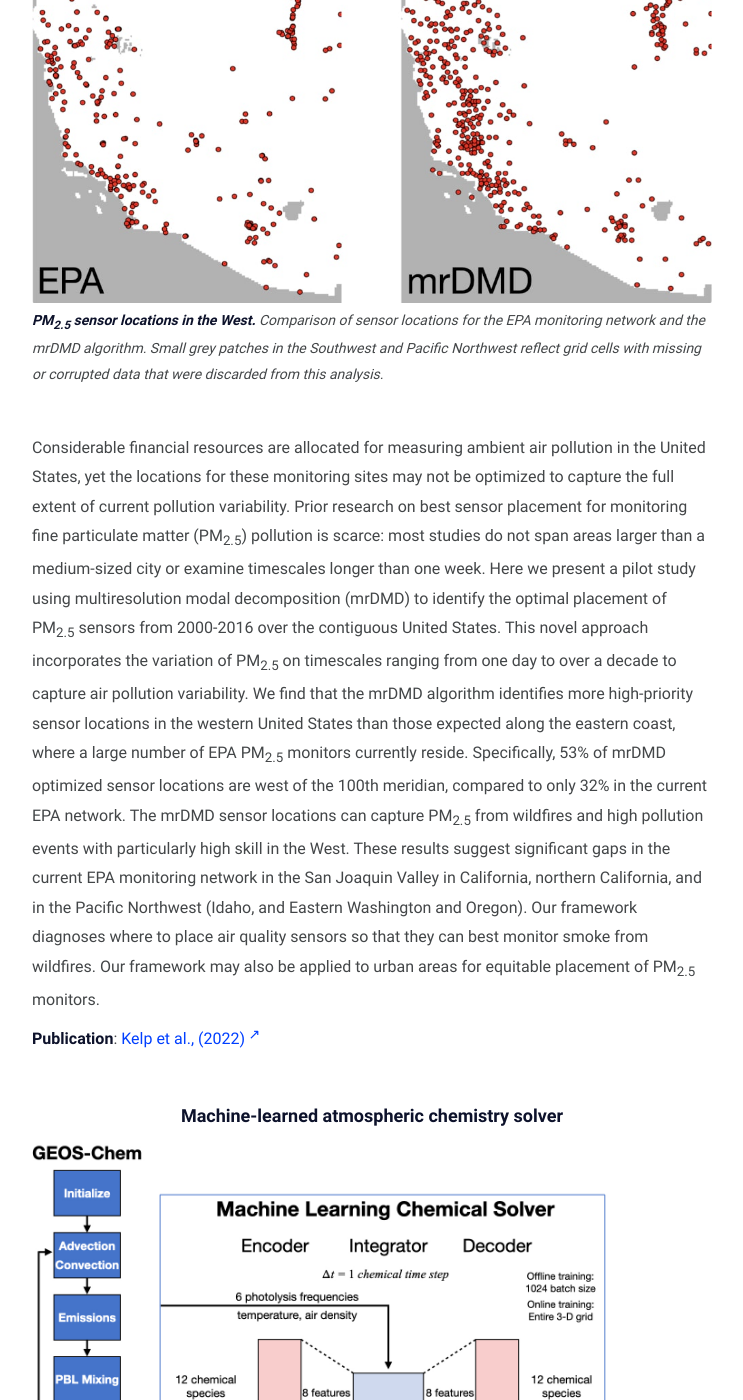
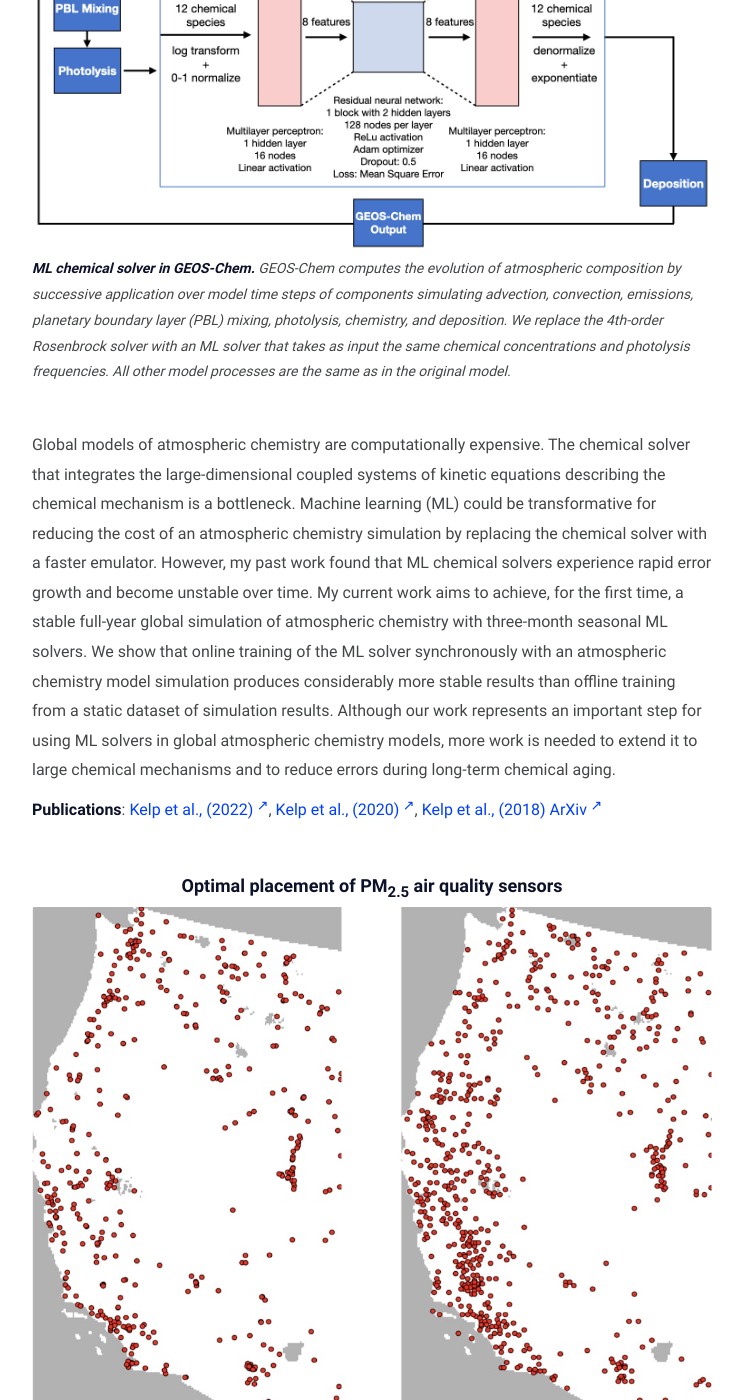
Before and after one commit to mkelp/mkelp.github.io, a Jekyll site: the page built from research.md, in a window 1280 px wide and 1400 px high, scrolled down 1919 px. Shown: the whole window, without its empty margins (268-1011 px from the left). Built offline with Jekyll 4.4.1, drawn with Linux system fonts in a browser that asks for light colours; some of the changed text lies outside the part shown.

Commit message:
Dec commit5

```diff
--- a/research.md
+++ b/research.md
@@ -27,6 +27,22 @@ Catastrophic wildfires pose substantial risk to public health, infrastructures,
 <br />
 
 
+<font size="+1"><p align="center"><strong>Machine-learned atmospheric chemistry solver</strong></p></font>
+<figure>
+<img src="/assets/img/onlineNN-min.png" alt="online NN fig">
+<figcaption><b>ML chemical solver in GEOS-Chem.</b> GEOS-Chem computes the evolution of atmospheric composition by successive application over model time steps of components simulating advection, convection, emissions, planetary boundary layer (PBL) mixing, photolysis, chemistry, and deposition. We replace the 4th-order Rosenbrock solver with an ML solver that takes as input the same chemical concentrations and photolysis frequencies. All other model processes are the same as in the original model.</figcaption>
+</figure>
+
+<br />
+
+Global models of atmospheric chemistry are computationally expensive. The chemical solver that integrates the large-dimensional coupled systems of kinetic equations describing the chemical mechanism is a bottleneck. Machine learning (ML) could be transformative for reducing the cost of an atmospheric chemistry simulation by replacing the chemical solver with a faster emulator. However, my past work found that ML chemical solvers experience rapid error growth and become unstable over time. My current work aims to achieve, for the first time, a stable full-year global simulation of atmospheric chemistry with three-month seasonal ML solvers. We show that online training of the ML solver synchronously with an atmospheric chemistry model simulation produces considerably more stable results than offline training from a static dataset of simulation results. Although our work represents an important step for using ML solvers in global atmospheric chemistry models, more work is needed to extend it to large chemical mechanisms and to reduce errors during long-term chemical aging.
+
+**Publications**: [Kelp et al., (2022)](https://doi.org/10.1029/2021MS002926){:target="_blank"}, [Kelp et al., (2020)](https://agupubs.onlinelibrary.wiley.com/doi/abs/10.1029/2020JD032759){:target="_blank"}, [Kelp et al., (2018) ArXiv](https://arxiv.org/abs/1808.03874){:target="_blank"}
+
+<br />
+
+
+
 <font size="+1"><p align="center"><strong>Optimal placement of PM<sub>2.5</sub> air quality sensors</strong></p></font>
 
 <figure>
@@ -42,21 +58,6 @@ Considerable financial resources are allocated for measuring ambient air polluti
 
 
 **Publication**: [Kelp et al., (2022)](https://iopscience.iop.org/article/10.1088/1748-9326/ac548f){:target="_blank"}
-
-<br />
-
-
-<font size="+1"><p align="center"><strong>Machine-learned atmospheric chemistry solver</strong></p></font>
-<figure>
-<img src="/assets/img/onlineNN-min.png" alt="online NN fig">
-<figcaption><b>ML chemical solver in GEOS-Chem.</b> GEOS-Chem computes the evolution of atmospheric composition by successive application over model time steps of components simulating advection, convection, emissions, planetary boundary layer (PBL) mixing, photolysis, chemistry, and deposition. We replace the 4th-order Rosenbrock solver with an ML solver that takes as input the same chemical concentrations and photolysis frequencies. All other model processes are the same as in the original model.</figcaption>
-</figure>
-
-<br />
-
-Global models of atmospheric chemistry are computationally expensive. The chemical solver that integrates the large-dimensional coupled systems of kinetic equations describing the chemical mechanism is a bottleneck. Machine learning (ML) could be transformative for reducing the cost of an atmospheric chemistry simulation by replacing the chemical solver with a faster emulator. However, my past work found that ML chemical solvers experience rapid error growth and become unstable over time. My current work aims to achieve, for the first time, a stable full-year global simulation of atmospheric chemistry with three-month seasonal ML solvers. We show that online training of the ML solver synchronously with an atmospheric chemistry model simulation produces considerably more stable results than offline training from a static dataset of simulation results. Although our work represents an important step for using ML solvers in global atmospheric chemistry models, more work is needed to extend it to large chemical mechanisms and to reduce errors during long-term chemical aging.
-
-**Publications**: [Kelp et al., (2022)](https://doi.org/10.1029/2021MS002926){:target="_blank"}, [Kelp et al., (2020)](https://agupubs.onlinelibrary.wiley.com/doi/abs/10.1029/2020JD032759){:target="_blank"}, [Kelp et al., (2018) ArXiv](https://arxiv.org/abs/1808.03874){:target="_blank"}
 
 <br />
 
```
